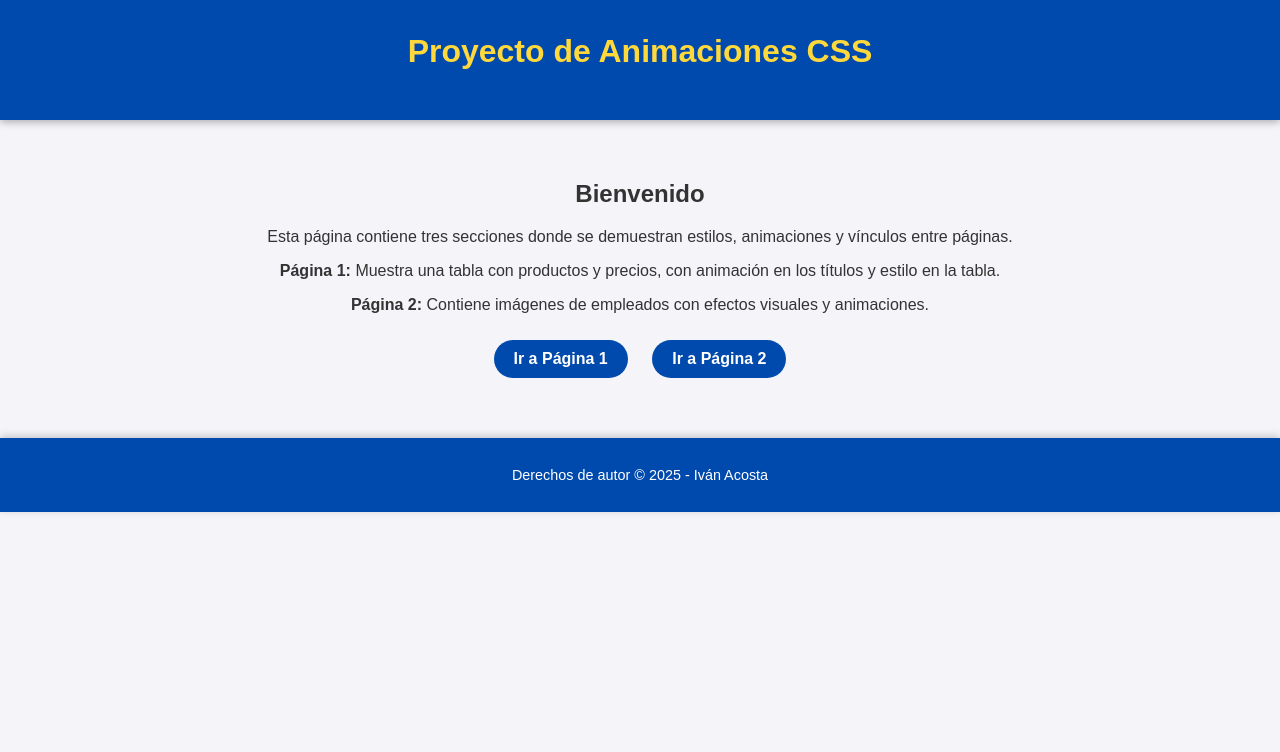
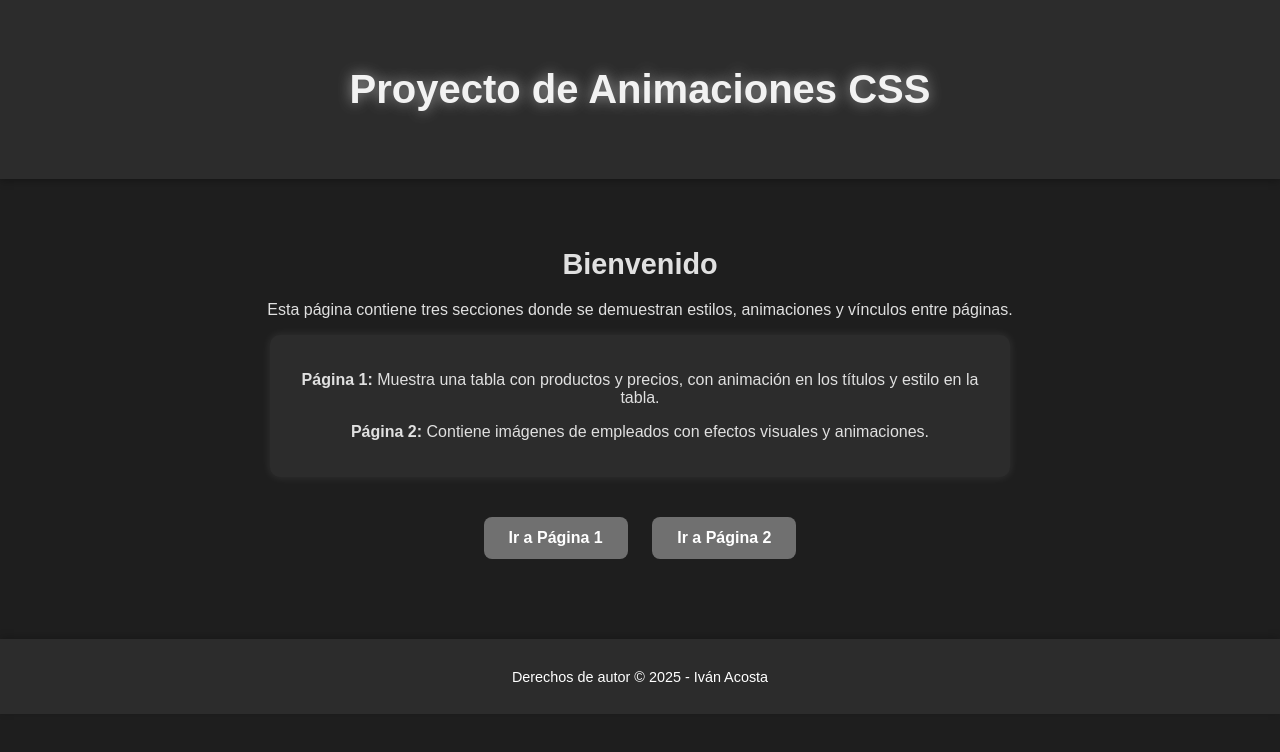
Before and after one commit to iv4nchopy/css-tareas, a plain HTML site: page index.html in a window 1280 px wide. Drawn offline with Linux system fonts and the light colour scheme.

Commit message:
Update index.html

```diff
--- a/index.html
+++ b/index.html
@@ -4,6 +4,93 @@
 <meta charset="UTF-8">
 <title>Página Principal - Iván Acosta</title>
 <link rel="stylesheet" href="styles.css">
+<style>
+    body {
+        font-family: Arial, sans-serif;
+        background-color: #1e1e1e; /* gris oscuro */
+        color: #e0e0e0; /* gris claro para contraste */
+        margin: 0;
+        padding: 0;
+    }
+
+    header {
+        text-align: center;
+        padding: 40px 0;
+        background-color: #2c2c2c;
+    }
+
+    .titulo-animado {
+        font-size: 2.5em;
+        animation: brillo 3s infinite alternate;
+    }
+
+    @keyframes brillo {
+        from { color: #e0e0e0; text-shadow: 0 0 5px #888; }
+        to { color: #ffffff; text-shadow: 0 0 20px #aaa; }
+    }
+
+    section {
+        text-align: center;
+        padding: 30px;
+    }
+
+    .subtitulo {
+        font-size: 1.8em;
+        margin-bottom: 10px;
+        animation: moverTitulo 2s ease-in-out infinite alternate;
+    }
+
+    @keyframes moverTitulo {
+        from { transform: translateY(0); }
+        to { transform: translateY(-8px); }
+    }
+
+    .descripcion {
+        max-width: 700px;
+        margin: 0 auto;
+        background-color: #2c2c2c;
+        padding: 20px;
+        border-radius: 10px;
+        box-shadow: 0 0 10px rgba(255, 255, 255, 0.1);
+    }
+
+    .botones {
+        margin-top: 30px;
+    }
+
+    .btn {
+        display: inline-block;
+        margin: 10px;
+        padding: 12px 25px;
+        color: #fff;
+        background-color: #444;
+        border: none;
+        border-radius: 8px;
+        text-decoration: none;
+        font-size: 1em;
+        transition: all 0.3s ease;
+        animation: parpadeo 2s infinite alternate;
+    }
+
+    @keyframes parpadeo {
+        from { background-color: #555; }
+        to { background-color: #777; }
+    }
+
+    .btn:hover {
+        background-color: #999;
+        color: #000;
+        transform: scale(1.1);
+    }
+
+    footer {
+        background-color: #2c2c2c;
+        text-align: center;
+        padding: 15px;
+        margin-top: 40px;
+        font-size: 0.9em;
+    }
+</style>
 </head>
 <body>
 
```
